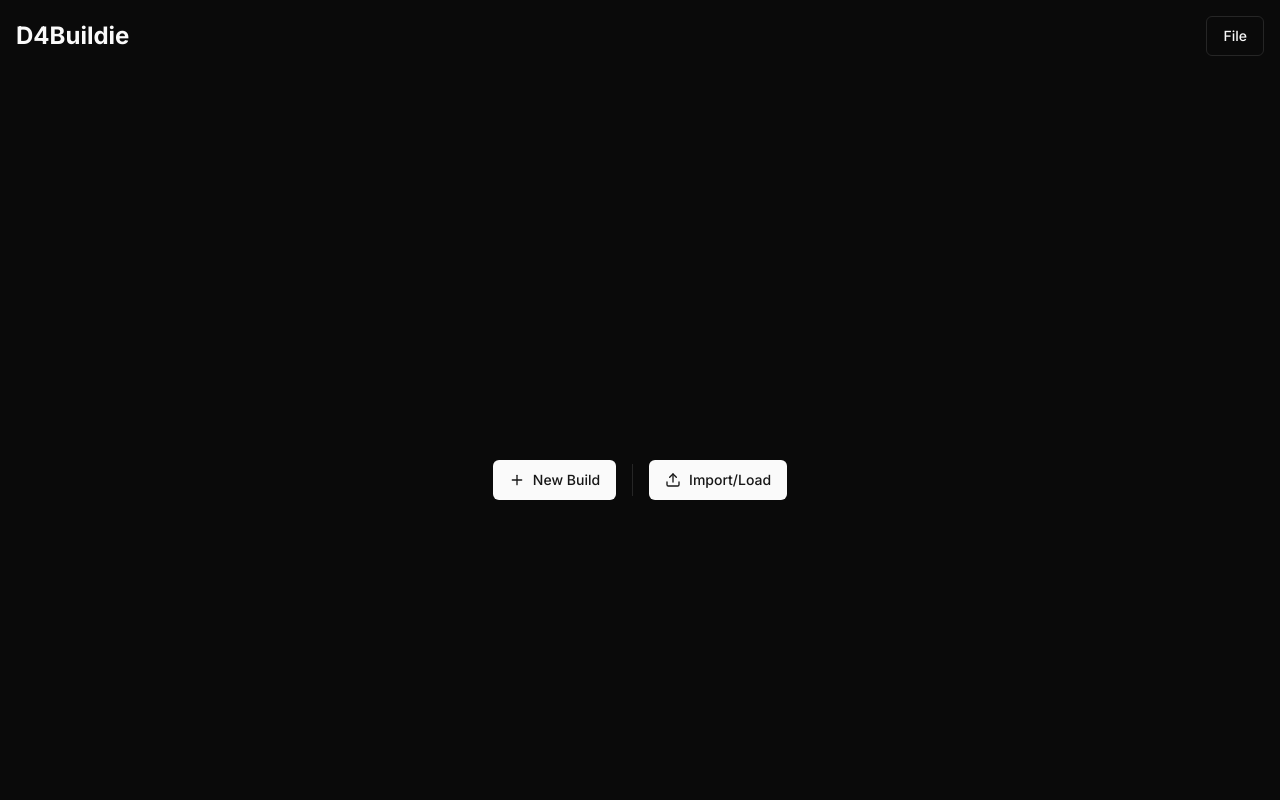
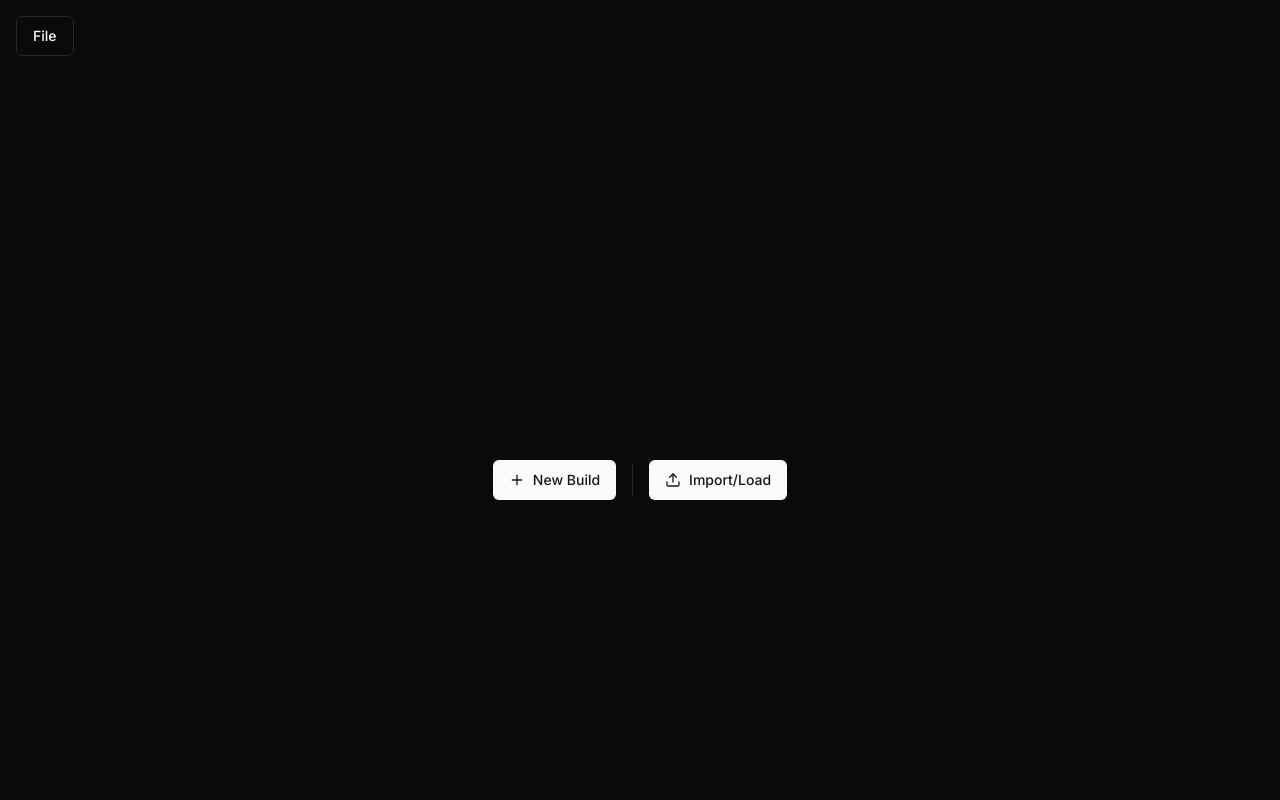
Before and after one commit to juddisjudd/d4buildie, a Next.js app: page / in a window 1280 px wide. Shown: the top 800 px of the page. Built offline with nearby package versions, Linux system fonts and the light colour scheme.

Commit message:
refactor: Remove logo from header component

```diff
--- a/src/components/header.tsx
+++ b/src/components/header.tsx
@@ -16,9 +16,6 @@ const Header: React.FC = () => {
   return (
     <div className="fixed left-0 top-0 z-50 w-full bg-background p-4">
       <div className="flex items-center justify-between">
-        <Link href="/">
-          <p className="logo text-2xl font-bold">D4Buildie</p>
-        </Link>
         <Menubar>
           <MenubarMenu>
             <MenubarTrigger>File</MenubarTrigger>
@@ -27,13 +24,7 @@ const Header: React.FC = () => {
                 <Link href="/builder">New Build</Link>
               </MenubarItem>
               <MenubarItem>Reset Current</MenubarItem>
-              <MenubarSeparator />
-              <MenubarSub>
-                <MenubarSubTrigger>Share Build</MenubarSubTrigger>
-                <MenubarSubContent>
-                  <MenubarItem>Create link</MenubarItem>
-                </MenubarSubContent>
-              </MenubarSub>
+              <MenubarItem>Share Build</MenubarItem>
             </MenubarContent>
           </MenubarMenu>
         </Menubar>
```
